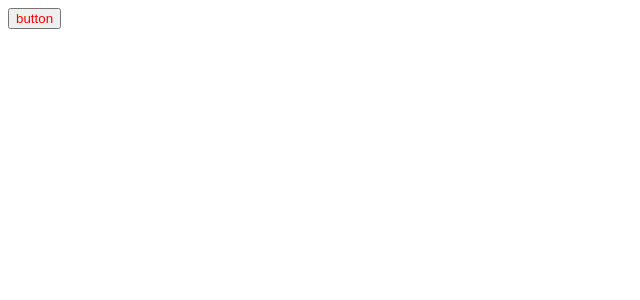
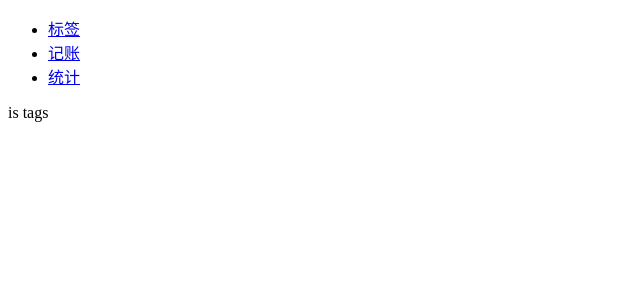
Before and after one commit to Hanqing1996/zhq-react-record, a React (Create React App) app: page /tags in a window 1280 px wide. Shown: the top 300 px of the page, without its empty margins (0-640 px from the left). Built offline with nearby package versions, Linux system fonts and the light colour scheme.

Commit message:
安装 react-router,添加首页及404页面

```diff
--- a/package.json
+++ b/package.json
@@ -37,8 +37,10 @@
     ]
   },
   "devDependencies": {
+    "@types/react-router-dom": "^5.1.5",
     "@types/styled-components": "5.0.1",
     "node-sass": "npm:dart-sass",
+    "react-router-dom": "^5.2.0",
     "styled-components": "5.0.1"
   }
 }
--- a/src/App.tsx
+++ b/src/App.tsx
@@ -1,16 +1,49 @@
 import React from 'react';
-import styled from 'styled-components'
+// import styled from 'styled-components'
+import {BrowserRouter as Router, Switch,Link, Route, Redirect} from 'react-router-dom'
 
-const Button=styled.button`
-    color:red;
-`
+//
+// const Button = styled.button`
+//     color:red;
+// `
 
 function App() {
-  return (
-    <div className="App">
-      <Button>button</Button>
-    </div>
-  );
+    return (
+        <Router>
+            <div>
+                <nav>
+                    <ul>
+                        <li>
+                            <Link to='/tags'>标签</Link>
+                        </li>
+                        <li>
+                            <Link to='/money'>记账</Link>
+                        </li>
+                        <li>
+                            <Link to='/statistics'>统计</Link>
+                        </li>
+                    </ul>
+                </nav>
+                <Switch>
+                    <Route path='/tags'>
+                        is tags
+                    </Route>
+                    <Route path='/money'>
+                        is money
+                    </Route>
+                    <Route path='/statistics'>
+                        is statistics
+                    </Route>
+                    <Redirect exact from="/" to="/tags" />
+                    <Route path='*'>
+                        所找页面不存在！
+                    </Route>
+                </Switch>
+            </div>
+        </Router>
+    );
 }
 
+
+
 export default App;
```
Also changed, not shown: summary/developmentProcess.md (+6 -0 lines), summary/README.md, 1 other file (tests, documents, lock files or other folders).
